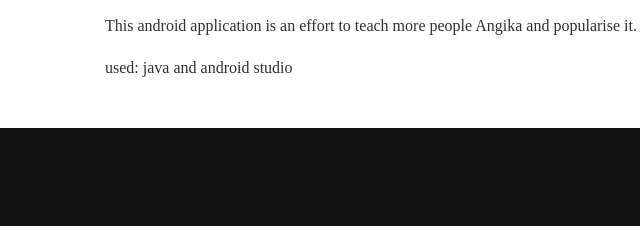
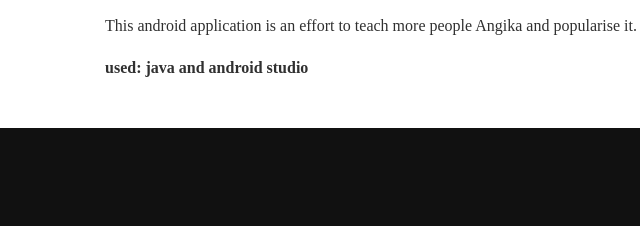
Before and after one commit to shasin28/my-portfolio-template, a plain HTML site: page portfolio-item.html in a window 1280 px wide. Shown: the part 872-1098 px from the top of the page, 235-875 px from the left. Drawn offline with nearby package versions, Linux system fonts and the light colour scheme.

Commit message:
Update portfolio-item.html

```diff
--- a/portfolio-item.html
+++ b/portfolio-item.html
@@ -49,9 +49,10 @@
                 languages such as Bengali, Assamese, Odia, Maithili and Magahi.</p>
             <img src="images\introsha15.jpg" alt="">
             <p>This android application is an effort to teach more people Angika and popularise it.
+                <p><b>used:
+                    java and android studio</b>
                 </p>
-            <p> used:
-            java and android studio</p>
+
 
         </div>
 <!--footer-->
```
